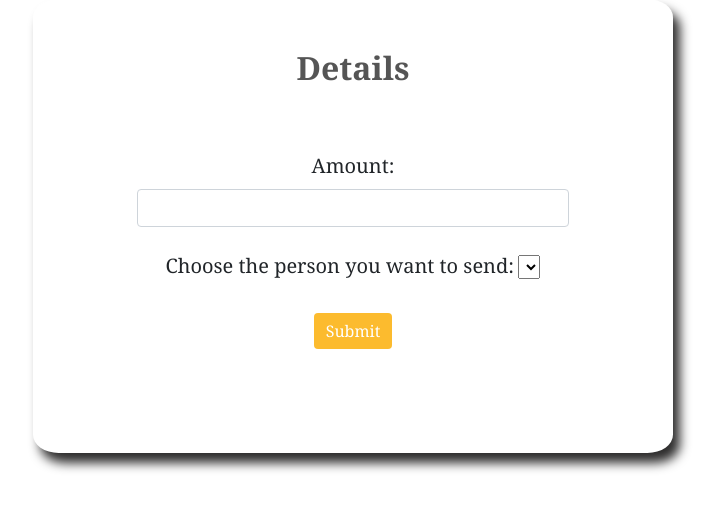
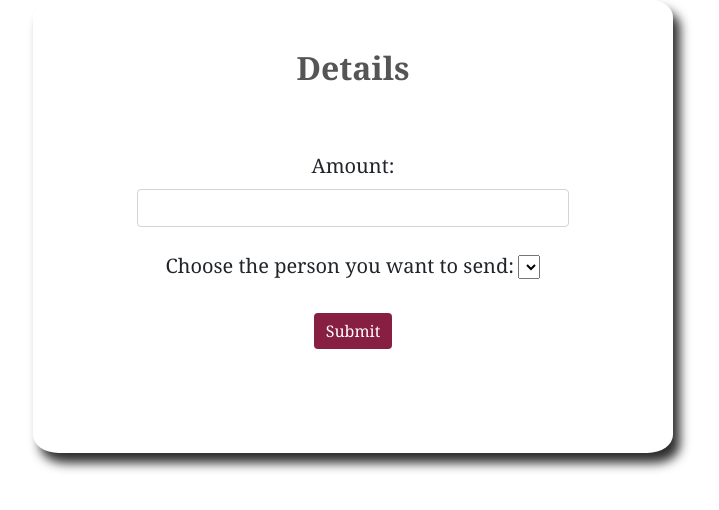
Before and after one commit to blackhawk005/TheBank, a Django app: template home/templates/home/send_money.html in a window 1280 px wide, with the pointer over the restyled element. Shown: the part 187-697 px from the top of the page, without its empty margins (287-1006 px from the left). Run offline with Django 3.2, Linux system fonts and the light colour scheme; the template is opened without the code that fills it, so the values that code supplies are empty; some libraries are stand-ins or nearby versions.

Commit message:
blackhawks commit

```diff
--- a/home/static/css/send_money.css
+++ b/home/static/css/send_money.css
@@ -48,6 +48,6 @@
   }
   .register-left .btn-primary:hover
   {
-      background: rgb(252, 187, 46);
+      background: rgb(134, 31, 65);
       color: white;
   }
```
